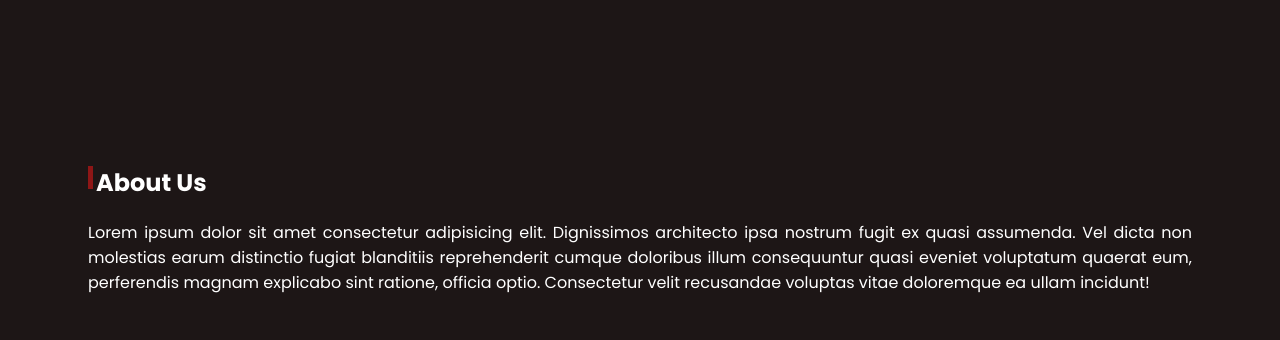
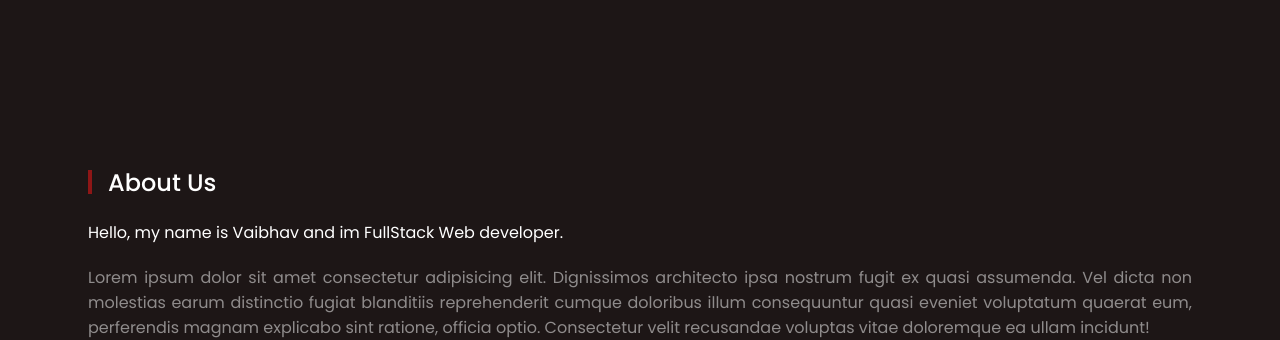
Before and after one commit to CoderVaibhav18/Portfolio, a plain HTML site: page index.html in a window 1280 px wide. Shown: the part 534-874 px from the top of the page. Before the commit the page ends 829 px from the top, so only its background shows below. Drawn offline with nearby package versions, Linux system fonts and the light colour scheme.

Commit message:
About section is done

```diff
--- a/index.html
+++ b/index.html
@@ -115,7 +115,8 @@
             <h1>About Us</h1>
           </div>
           <div>
-            <p>
+            <p class="about">Hello, my name is Vaibhav and im FullStack Web developer.</p>
+            <p class="about-summary">
               Lorem ipsum dolor sit amet consectetur adipisicing elit.
               Dignissimos architecto ipsa nostrum fugit ex quasi assumenda. Vel
               dicta non molestias earum distinctio fugiat blanditiis
--- a/style.css
+++ b/style.css
@@ -159,6 +159,10 @@ body {
   margin-top: 12rem;
   color: #fff;
 
+  .about-summary{
+    opacity: .5;
+  }
+
   .about-text {
     p {
       margin-top: 20px;
@@ -167,14 +171,16 @@ body {
     .about-heading {
       position: relative;
       h1 {
-        margin-left: 8px;
+        margin-left: 20px;
+        font-weight: 500;
+        font-size: 1.5rem;
       }
       .horizontal-line {
         position: absolute;
-        top: 1px;
+        top: 5px;
         left: 0;
-        height: 23px;
-        width: 5px;
+        height: 24px;
+        width: 4px;
         background: #8e1616;
       }
     }
```
